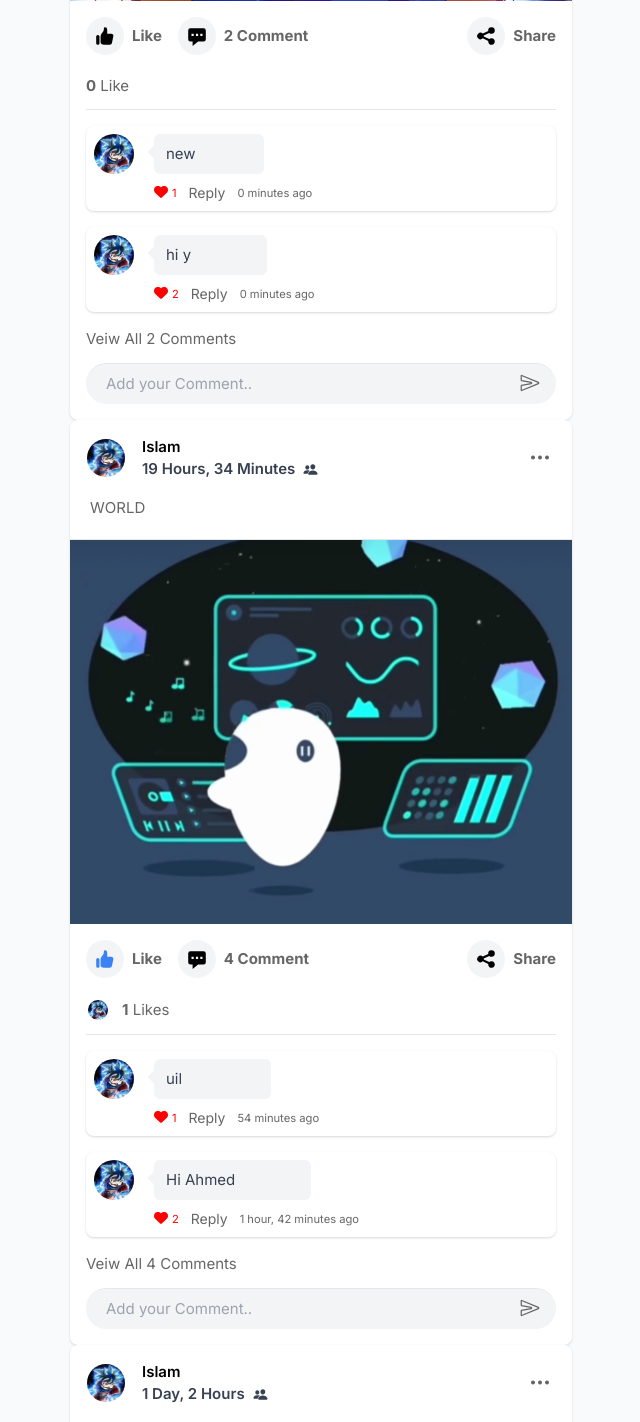
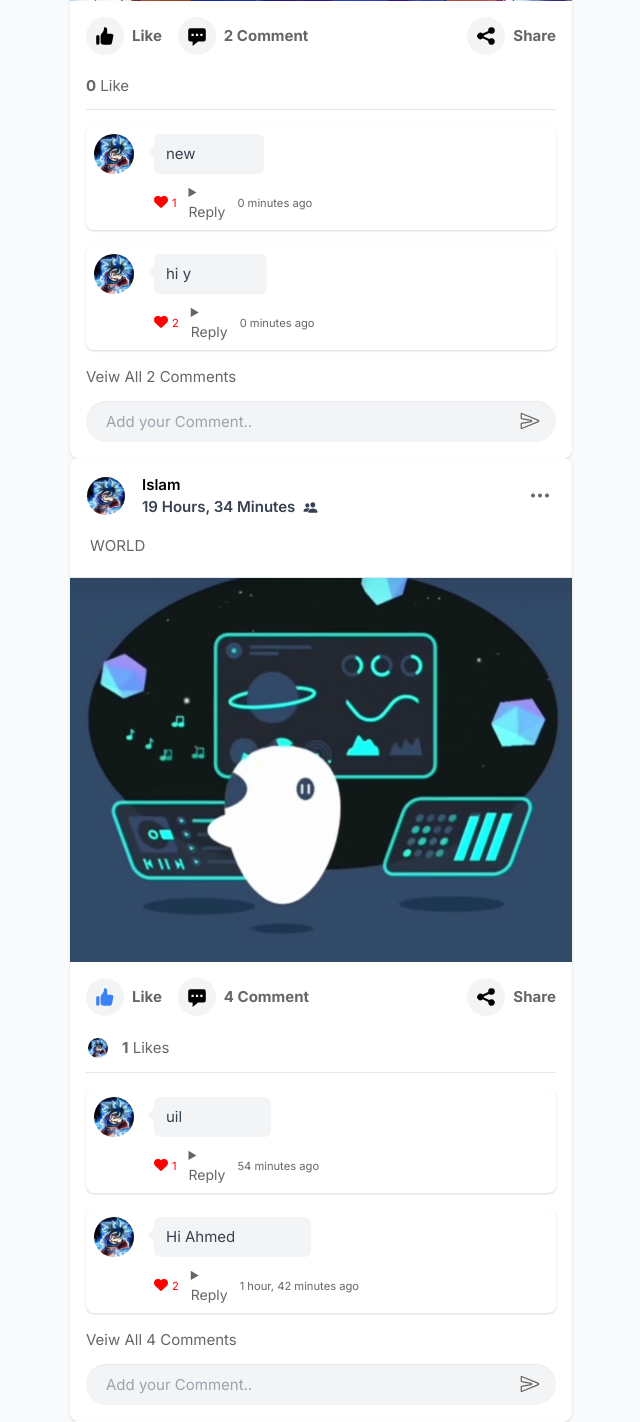
Before and after one commit to Islam412/Facebook-Clone, a Django app: page / in a window 1280 px wide. Shown: the part 1635-3057 px from the top of the page, without its empty margins (320-960 px from the left). Run offline with Django 4.2, Linux system fonts and the light colour scheme; a user stored in the database is signed in; data comes from the database, SQL or seed files in the repository; some libraries are stand-ins or nearby versions.

Commit message:
add Add New Reply Element

```diff
--- a/core/templates/core/home.html
+++ b/core/templates/core/home.html
@@ -219,7 +219,23 @@
                                                             </div>
                                                             <div class="text-sm flex items-center space-x-3 mt-2 ml-5">
                                                                 <a id="like-comment-btn" data-like-comment="{{posts_comments.id}}" class="like-comment{{posts_comments.id}}" {% if request.user in posts_comments.likes.all %} style="color: red; cursor: pointer;" {% else %} style="color: gray; cursor: pointer;" {% endif %}><i class="fas fa-heart"></i> <small><span id="comment-likes-count{{posts_comments.id}}">{{posts_comments.likes.count}}</span></small></a>
-                                                                <a href="#"> Reply </a>
+                                                                <!--Add New Reply Element-->
+                                                                <details >
+                                                                    <summary>
+                                                                    <div class="">Reply</div>
+                                                                    </summary>
+                                                                    <details-menu role="menu" class="origin-topf-right relative right-0 mt-2 w-56 rounded-md shadow-lg bg-white ring-1 ring-black ring-opacity-5 focus:outline-none">
+                                                                    <div class="pyf-1" role="none">
+                                                                        <form method="POST" class="p-1 d-flex" action="#" role="none">
+                                                                            <input type="text"  class="with-border" name="" id="">
+                                                                            <button type="submit" class="block w-fulfl text-left px-4 py-2 text-sm text-gray-700 hover:bg-gray-100 hover:text-gray-900" role="menuitem">
+                                                                            <ion-icon name="send"></ion-icon>
+                                                                        </button>
+                                                                        </form>
+                                                                    </div>
+                                                                    </details-menu>
+                                                                </details>
+
                                                                 <span> <small>{{posts_comments.date|timesince}} ago</small> </span>
                                                             </div>
                                                         </div>
```
